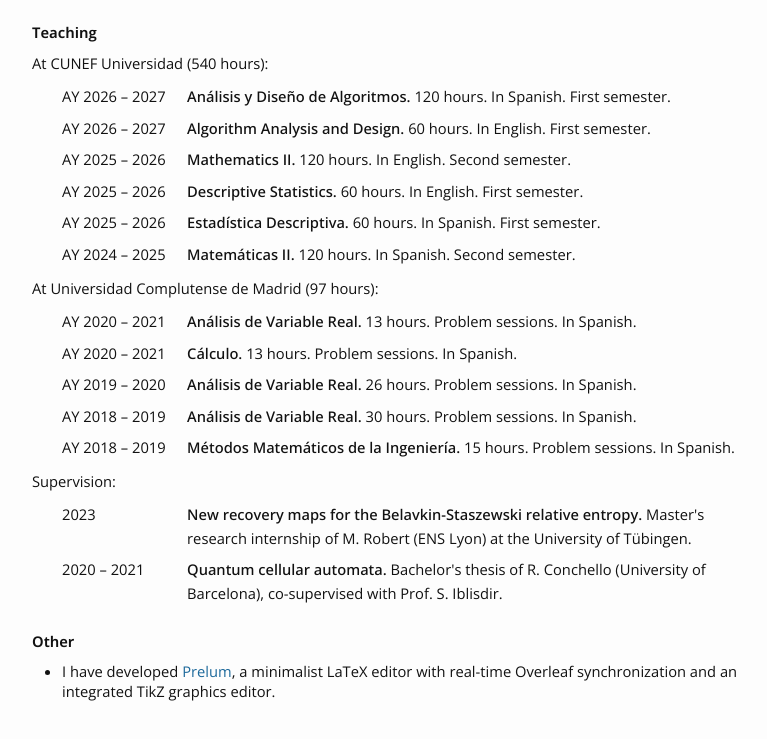
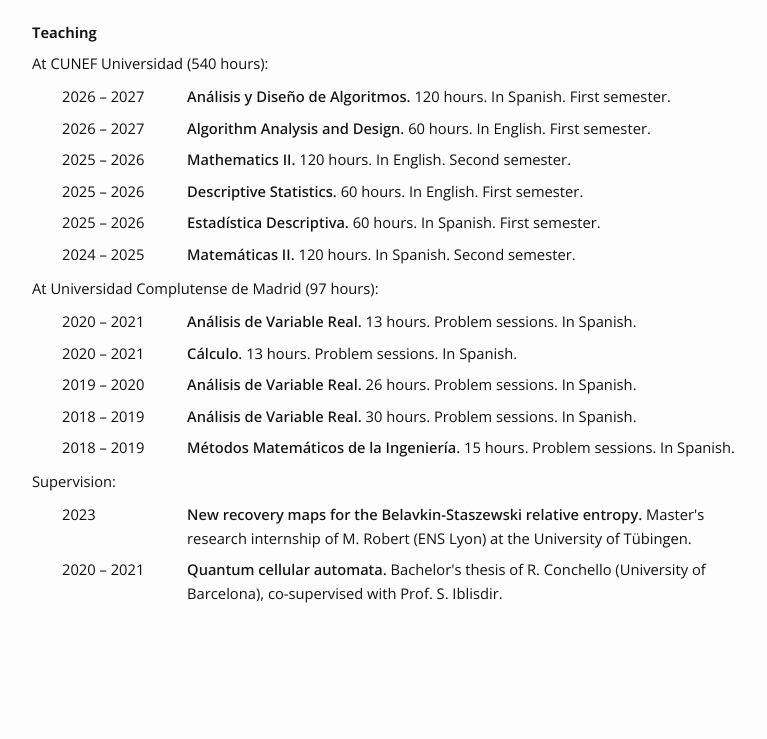
Before and after one commit to aruizdealarcon/aruizdealarcon.github.io, a plain HTML site: page index.html in a window 1280 px wide. Shown: the part 1724-2463 px from the top of the page, without its empty margins (248-1015 px from the left). After the commit the page ends 2380 px from the top, so only its background shows below. Drawn offline with Linux system fonts and the light colour scheme.

Commit message:
Update index.html

```diff
--- a/index.html
+++ b/index.html
@@ -139,20 +139,20 @@
     <h2>Teaching</h2>
     <p>At CUNEF Universidad (540 hours):</p>
     <ul class="cv-list">
-        <li><span class="years">AY 2026 &ndash; 2027</span><span><span class="lec-title">Análisis y Diseño de Algoritmos.</span> 120 hours. <span class="info-comm">In Spanish. First semester.</span></span></li>
-        <li><span class="years">AY 2026 &ndash; 2027</span><span><span class="lec-title">Algorithm Analysis and Design.</span> 60 hours. <span class="info-comm">In English. First semester.</span></span></li>
-        <li><span class="years">AY 2025 &ndash; 2026</span><span><span class="lec-title">Mathematics II.</span> 120 hours. <span class="info-comm">In English. Second semester.</span></span></li>
-        <li><span class="years">AY 2025 &ndash; 2026</span><span><span class="lec-title">Descriptive Statistics.</span> 60 hours. <span class="info-comm">In English. First semester.</span></span></li>
-        <li><span class="years">AY 2025 &ndash; 2026</span><span><span class="lec-title">Estadística Descriptiva.</span> 60 hours. <span class="info-comm">In Spanish. First semester.</span></span></li>
-        <li><span class="years">AY 2024 &ndash; 2025</span><span><span class="lec-title">Matemáticas II.</span> 120 hours. <span class="info-comm">In Spanish. Second semester.</span></span></li>
+        <li><span class="years">2026 &ndash; 2027</span><span><span class="lec-title">Análisis y Diseño de Algoritmos.</span> 120 hours. <span class="info-comm">In Spanish. First semester.</span></span></li>
+        <li><span class="years">2026 &ndash; 2027</span><span><span class="lec-title">Algorithm Analysis and Design.</span> 60 hours. <span class="info-comm">In English. First semester.</span></span></li>
+        <li><span class="years">2025 &ndash; 2026</span><span><span class="lec-title">Mathematics II.</span> 120 hours. <span class="info-comm">In English. Second semester.</span></span></li>
+        <li><span class="years">2025 &ndash; 2026</span><span><span class="lec-title">Descriptive Statistics.</span> 60 hours. <span class="info-comm">In English. First semester.</span></span></li>
+        <li><span class="years">2025 &ndash; 2026</span><span><span class="lec-title">Estadística Descriptiva.</span> 60 hours. <span class="info-comm">In Spanish. First semester.</span></span></li>
+        <li><span class="years">2024 &ndash; 2025</span><span><span class="lec-title">Matemáticas II.</span> 120 hours. <span class="info-comm">In Spanish. Second semester.</span></span></li>
     </ul>
     <p>At Universidad Complutense de Madrid (97 hours):</p>
     <ul class="cv-list">
-        <li><span class="years">AY 2020 &ndash; 2021</span><span><span class="lec-title">Análisis de Variable Real.</span> 13 hours. <span class="info-comm">Problem sessions. In Spanish.</span></span></li>
-        <li><span class="years">AY 2020 &ndash; 2021</span><span><span class="lec-title">Cálculo.</span> 13 hours. <span class="info-comm">Problem sessions. In Spanish.</span></span></li>
-        <li><span class="years">AY 2019 &ndash; 2020</span><span><span class="lec-title">Análisis de Variable Real.</span> 26 hours. <span class="info-comm">Problem sessions. In Spanish.</span></span></li>
-        <li><span class="years">AY 2018 &ndash; 2019</span><span><span class="lec-title">Análisis de Variable Real.</span> 30 hours. <span class="info-comm">Problem sessions. In Spanish.</span></span></li>
-        <li><span class="years">AY 2018 &ndash; 2019</span><span><span class="lec-title">Métodos Matemáticos de la Ingeniería.</span> 15 hours. <span class="info-comm">Problem sessions. In Spanish.</span></span></li>
+        <li><span class="years">2020 &ndash; 2021</span><span><span class="lec-title">Análisis de Variable Real.</span> 13 hours. <span class="info-comm">Problem sessions. In Spanish.</span></span></li>
+        <li><span class="years">2020 &ndash; 2021</span><span><span class="lec-title">Cálculo.</span> 13 hours. <span class="info-comm">Problem sessions. In Spanish.</span></span></li>
+        <li><span class="years">2019 &ndash; 2020</span><span><span class="lec-title">Análisis de Variable Real.</span> 26 hours. <span class="info-comm">Problem sessions. In Spanish.</span></span></li>
+        <li><span class="years">2018 &ndash; 2019</span><span><span class="lec-title">Análisis de Variable Real.</span> 30 hours. <span class="info-comm">Problem sessions. In Spanish.</span></span></li>
+        <li><span class="years">2018 &ndash; 2019</span><span><span class="lec-title">Métodos Matemáticos de la Ingeniería.</span> 15 hours. <span class="info-comm">Problem sessions. In Spanish.</span></span></li>
     </ul>
     <p>Supervision:</p>
     <ul class="cv-list">
@@ -161,6 +161,7 @@
     </ul>
 </section>
 
+<!--
 <section id="other">
     <h2>Other</h2>
     <ul>
@@ -169,6 +170,7 @@
         </li>
     </ul>
 </section>
+    -->
 
 </main>
 
```
